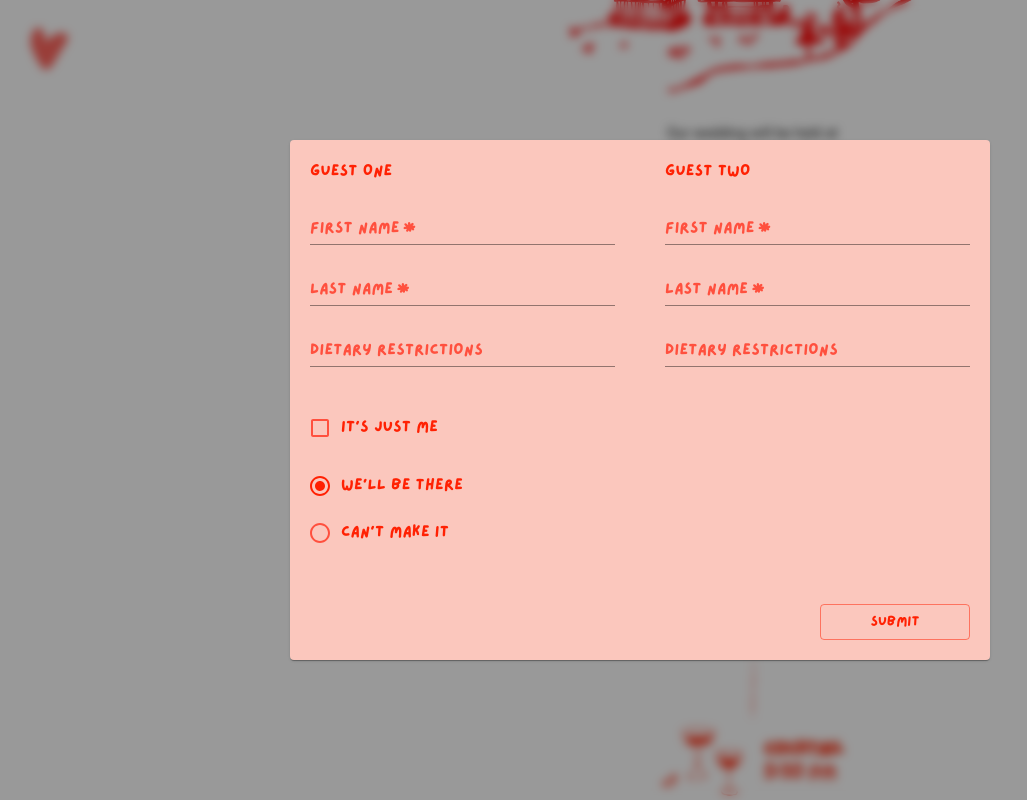
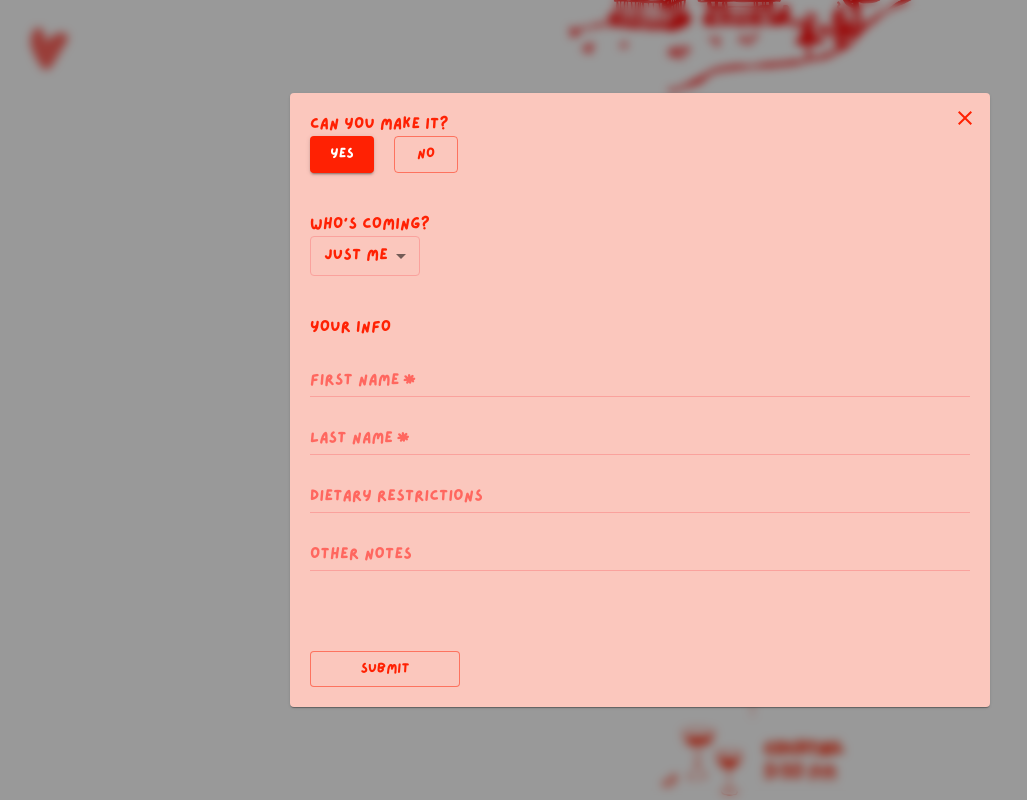
Before and after one commit to thomaspage/sammyrowan, a React (Create React App) app: page / in a window 1280 px wide. Both pictures are taken after a click on the button "RSVP". Shown: the part 846-1646 px from the top of the page, without its empty margins (0-1027 px from the left). Built offline with nearby package versions, Linux system fonts and the light colour scheme.

Commit message:
update rsvp form

```diff
--- a/src/App.tsx
+++ b/src/App.tsx
@@ -18,7 +18,7 @@ import SecretDinner from "./pages/SecretDinner";
 import CssBaseline from '@mui/material/CssBaseline';
 
 export const GOOGLE_SCRIPT_URL =
-  "https://script.google.com/macros/s/AKfycbxgzAIEWC2Ijq3_ot56bgIWB7QEBh0mTY0xW1BLUbMtZS6WCm-F7tLbfQ0wYBoC5JLs9A/exec";
+  "https://script.google.com/macros/s/AKfycbyokjwfzMd8AaCSaDP59WLdsz-q6LEFUAV2IsNIkV33mZPHKw-a4SnB6wLqmAMgSEQn4g/exec";
 
 export const theme = createTheme({
   palette: {
--- a/src/pages/Home/Home.styles.tsx
+++ b/src/pages/Home/Home.styles.tsx
@@ -1,4 +1,4 @@
-import { Button, RadioGroup, Typography } from "@mui/material";
+import { Button, FormGroup, RadioGroup, Typography } from "@mui/material";
 import { styled } from "styled-components";
 
 export const HomeContainer = styled("div")(({ theme }) => ({
@@ -260,7 +260,7 @@ export const GuestsContainer = styled("div")(({ theme }) => ({
   },
 }));
 
-export const GuestGroup = styled("div")({
+export const GuestGroup = styled(FormGroup)({
   flexGrow: 1,
   gap: 13,
   display: "inline-flex",
@@ -327,3 +327,30 @@ export const MoreDetails = styled(Typography)`
     }
   }
 `
+
+
+export const StyledForm = styled('form')({
+
+  ".MuiFormLabel-colorPrimary": {
+    color: "#ff2103"
+  },
+
+  ".MuiInputBase-root": {
+    "&::before": {
+      borderColor: "#FAA29D",
+    },
+
+
+  },
+
+  "fieldset": {
+      borderColor: "#FAA29D",
+
+  },
+
+  ".MuiTextField-root": {
+    ".MuiInputLabel-standard:not(.Mui-focused)": {
+      color: "#FF675F"
+    }
+  }
+});
--- a/src/pages/Home/Home.tsx
+++ b/src/pages/Home/Home.tsx
@@ -6,9 +6,15 @@ import {
   FormControl,
   FormControlLabel,
   FormGroup,
+  FormLabel,
+  IconButton,
+  Input,
+  InputLabel,
+  MenuItem,
   Modal,
   Paper,
   Radio,
+  Select,
   TextField,
   ThemeProvider,
   Typography,
@@ -32,20 +38,24 @@ import {
   GuestGroup,
   GuestsContainer,
   StyledRadioGroup,
+  StyledForm,
 } from "./Home.styles";
 import { useTranslation } from "react-i18next";
 import { useEffect, useState } from "react";
 import { GOOGLE_SCRIPT_URL, theme } from "../../App";
+import CloseIcon from "@mui/icons-material/Close";
 interface Guest {
   firstName: string;
   lastName: string;
   dietaryRestrictions: string;
+  notes: string;
 }
 
 const emptyGuest: Guest = {
   firstName: "",
   lastName: "",
   dietaryRestrictions: "",
+  notes: "",
 };
 const Home = ({}) => {
   const { t } = useTranslation();
@@ -54,7 +64,7 @@ const Home = ({}) => {
 
   const [completed, setCompleted] = useState<boolean>(!!rsvpMessage);
   const [loading, setLoading] = useState<boolean>(false);
-  const [bringingGuest, setBringingGuest] = useState<boolean>(true);
+  const [bringingGuest, setBringingGuest] = useState<boolean>(false);
   const [primaryGuest, setPrimaryGuest] = useState<Guest>(emptyGuest);
   const [secondaryGuest, setSecondaryGuest] = useState<Guest>(emptyGuest);
   const [attending, setAttending] = useState<boolean>(true);
@@ -144,11 +154,30 @@ const Home = ({}) => {
         </Typography>
       </div>
 
-      <div id="rsvp" style={{ display: "flex", flexDirection: "column", alignItems: "center"}}>
-        <RsvpButton variant="outlined" onClick={() => setRsvpOpen(true)} disabled={completed}>
+      <div
+        id="rsvp"
+        style={{
+          display: "flex",
+          flexDirection: "column",
+          alignItems: "center",
+        }}
+      >
+        <RsvpButton
+          variant="outlined"
+          onClick={() => setRsvpOpen(true)}
+          disabled={completed}
+        >
           <Typography style={{ fontSize: 40 }}>RSVP</Typography>
         </RsvpButton>
-        {completed && <Typography color="text.disabled" style={{ marginTop: -24, fontSize: 14 }} variant="body2">Thanks for submitting your RSVP!</Typography>}
+        {completed && (
+          <Typography
+            color="text.disabled"
+            style={{ marginTop: -24, fontSize: 14 }}
+            variant="body2"
+          >
+            Thanks for submitting your RSVP!
+          </Typography>
+        )}
       </div>
 
       <div id="schedule" style={{ textAlign: "center", paddingTop: 75 }}>
@@ -251,18 +280,69 @@ const Home = ({}) => {
             },
           }}
         >
-          <Paper style={{ padding: 20, width: 700, maxWidth: "100%", maxHeight: "100vh", overflowY: "auto" }}>
-            <form onSubmit={handleSubmit}>
-              <FormControl sx={{ width: "100%" }} disabled={loading}>
+          <div style={{position: "relative", maxWidth: "100%"}}>
+            <Paper
+            style={{
+              padding: 20,
+              width: 700,
+              maxWidth: "100%",
+              maxHeight: "100vh",
+              overflowY: "auto",
+            }}
+          >
+            <IconButton style={{position: "absolute", top: 5, right: 5}} onClick={() => setRsvpOpen(false)}>
+              <CloseIcon color="primary" />
+            </IconButton>
+            <StyledForm onSubmit={handleSubmit}>
+              <FormControl sx={{ width: "100%", gap: 5 }} disabled={loading}>
+                <FormGroup>
+                  <FormLabel>Can you make it?</FormLabel>
+                  <div
+                    style={{
+                      display: "flex",
+                      gap: 20,
+                      justifyContent: "flex-start",
+                    }}
+                  >
+                    <Button
+                      variant={attending ? "contained" : "outlined"}
+                      color="primary"
+                      onClick={() => setAttending(true)}
+                    >
+                      Yes
+                    </Button>
+
+                    <Button
+                      variant={!attending ? "contained" : "outlined"}
+                      color="primary"
+                      onClick={() => setAttending(false)}
+                    >
+                      No
+                    </Button>
+                  </div>
+                </FormGroup>
+
+                <FormGroup>
+                  <FormLabel>Who's coming?</FormLabel>
+                  <div>
+                    <Select
+                      value={bringingGuest ? "true" : "false"}
+                      onChange={(e) =>
+                        setBringingGuest(e.target.value === "true")
+                      }
+                      size="small"
+                    >
+                      <MenuItem value={"false"}>Just me</MenuItem>
+                      <MenuItem value={"true"}>Me and my +1</MenuItem>
+                    </Select>
+                  </div>
+                </FormGroup>
                 <GuestsContainer>
                   <GuestGroup>
-                    <Typography fontWeight={500}>
-                      {bringingGuest
-                        ? t("pages.rsvp.guest1")
-                        : t("pages.rsvp.guest")}
-                    </Typography>
+                    <FormLabel>Your info</FormLabel>
                     <TextField
                       type="text"
+                      size="small"
                       variant="standard"
                       color="primary"
                       label={t("pages.rsvp.firstName")}
@@ -279,6 +359,7 @@ const Home = ({}) => {
 
                     <TextField
                       type="text"
+                      size="small"
                       variant="standard"
                       color="primary"
                       label={t("pages.rsvp.lastName")}
@@ -295,6 +376,7 @@ const Home = ({}) => {
 
                     <TextField
                       type="text"
+                      size="small"
                       variant="standard"
                       color="primary"
                       label={t("pages.rsvp.dietaryRestrictions")}
@@ -307,16 +389,31 @@ const Home = ({}) => {
                       value={primaryGuest.dietaryRestrictions}
                       fullWidth
                     />
+
+                    <TextField
+                      type="text"
+                      size="small"
+                      variant="standard"
+                      color="primary"
+                      label="Other notes"
+                      onChange={(e) =>
+                        setPrimaryGuest({
+                          ...primaryGuest,
+                          notes: e.target.value,
+                        })
+                      }
+                      value={primaryGuest.notes}
+                      fullWidth
+                    />
                   </GuestGroup>
 
                   {bringingGuest && (
                     <GuestGroup>
-                      <Typography fontWeight={500}>
-                        {t("pages.rsvp.guest2")}
-                      </Typography>
+                      <FormLabel>Guest Info</FormLabel>
 
                       <TextField
                         type="text"
+                        size="small"
                         variant="standard"
                         color="primary"
                         label={t("pages.rsvp.firstName")}
@@ -333,6 +430,7 @@ const Home = ({}) => {
 
                       <TextField
                         type="text"
+                        size="small"
                         variant="standard"
                         color="primary"
                         label={t("pages.rsvp.lastName")}
@@ -349,6 +447,7 @@ const Home = ({}) => {
 
                       <TextField
                         type="text"
+                        size="small"
                         variant="standard"
                         color="primary"
                         label={t("pages.rsvp.dietaryRestrictions")}
@@ -361,75 +460,51 @@ const Home = ({}) => {
                         value={secondaryGuest.dietaryRestrictions}
                         fullWidth
                       />
+
+                      <TextField
+                        type="text"
+                        size="small"
+                        variant="standard"
+                        color="primary"
+                        label="Other notes"
+                        onChange={(e) =>
+                          setPrimaryGuest({
+                            ...primaryGuest,
+                            notes: e.target.value,
+                          })
+                        }
+                        value={primaryGuest.notes}
+                        fullWidth
+                      />
                     </GuestGroup>
                   )}
                 </GuestsContainer>
 
-                <FormGroup
-                  sx={{
-                    marginBottom: 2,
-                  }}
-                >
-                  <FormControlLabel
-                    control={
-                      <Checkbox
-                        checked={!bringingGuest}
-                        onChange={() => {
-                          setBringingGuest(!bringingGuest);
-                          setSecondaryGuest(emptyGuest);
-                        }}
-                      />
-                    }
-                    label={t("pages.rsvp.justMe")}
-                  />
-                </FormGroup>
-
-                <StyledRadioGroup
-                  value={attending}
-                  onChange={(e) => setAttending(e.target.value === "true")}
-                >
-                  <FormControlLabel
-                    value={true}
-                    control={<Radio />}
-                    label={
-                      bringingGuest
-                        ? t("pages.rsvp.wellBeThere")
-                        : t("pages.rsvp.illBeThere")
-                    }
-                    sx={{ flexBasis: 20, flexGrow: 1 }}
-                  />
-                  <div style={{ flexBasis: 20, flexGrow: 2 }}>
-                    <FormControlLabel
-                      value={false}
-                      control={<Radio />}
-                      label={t("pages.rsvp.notAttending")}
-                    />
-                    {!attending && <span>😭</span>}
-                  </div>
-                </StyledRadioGroup>
                 <div
                   style={{
                     display: "flex",
-                    justifyContent: "flex-end",
+                    // justifyContent: "flex-end",
                     alignItems: "center",
                     gap: 20,
+                    position: "sticky",
+                    bottom: 0,
                   }}
                 >
-                  {loading && <CircularProgress size={20} />}
-
                   <Button
                     disabled={loading}
-                    sx={{ width: 150 }}
+                    sx={{ width: 150, backgroundColor: "#fbc7bd" }}
                     variant="outlined"
                     color="primary"
                     type="submit"
                   >
                     {t("pages.rsvp.submit")}
                   </Button>
+                  {loading && <CircularProgress size={20} />}
                 </div>
               </FormControl>
-            </form>
+            </StyledForm>
           </Paper>
+          </div>
         </ThemeProvider>
       </Modal>
     </HomeContainer>
```
